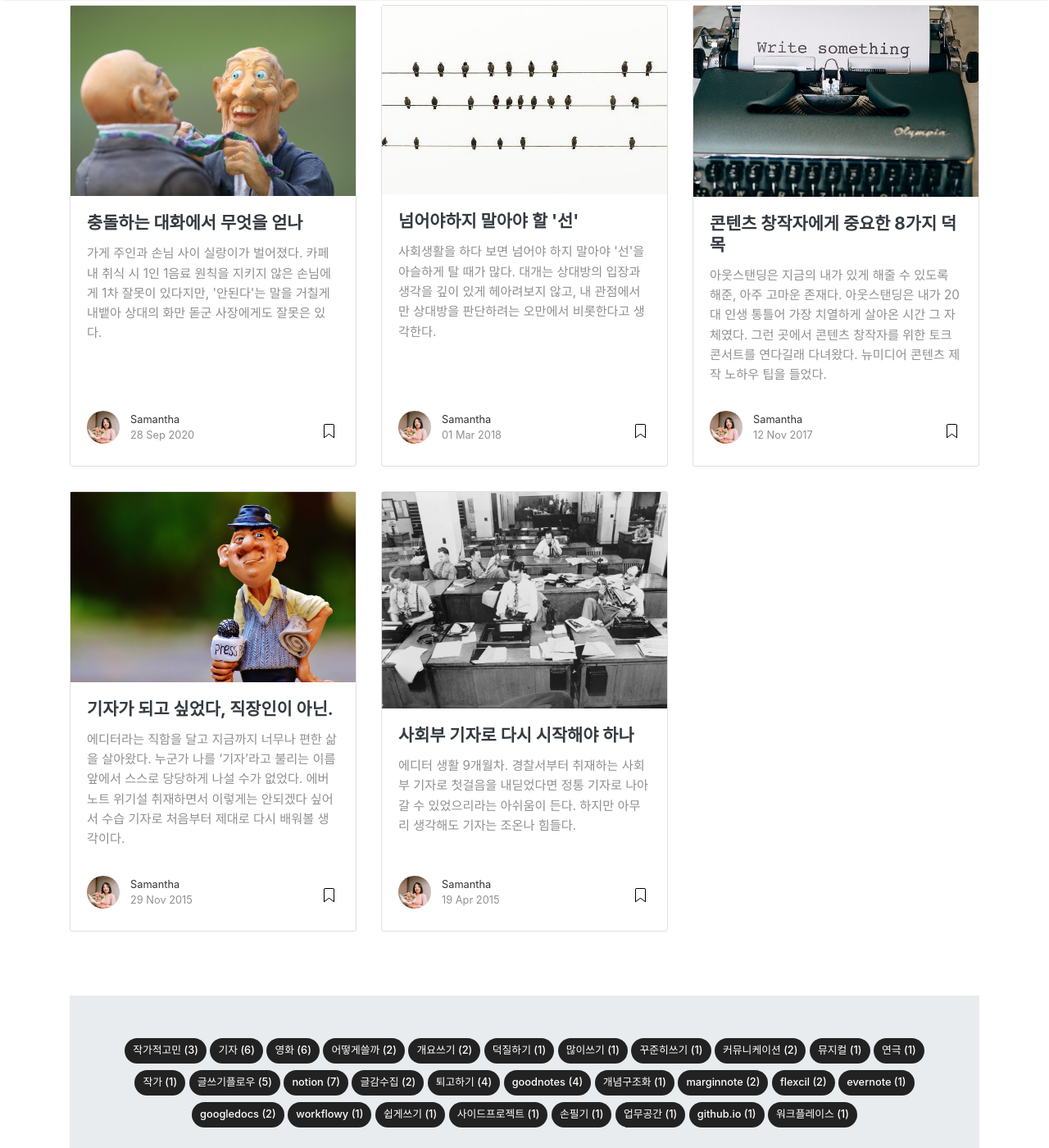
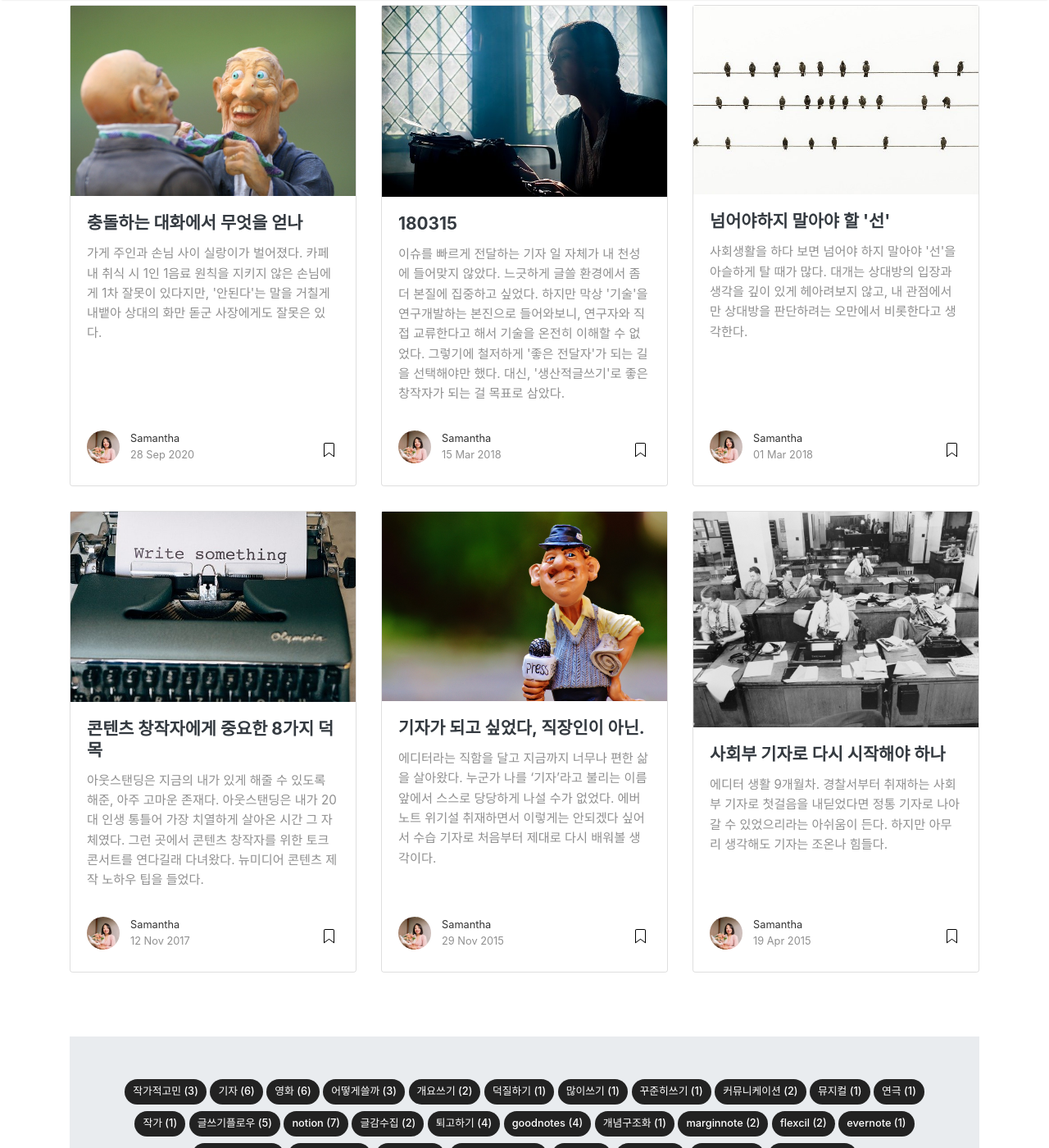
Before and after one commit to samantha-writer/samantha-writer.github.io, a Jekyll site: the page built from _pages/writer.md, in a window 1280 px wide and 1400 px high, scrolled down 745 px. Shown: the whole window at 82% size. Built offline with Jekyll 4.4.1, drawn with Linux system fonts in a browser that asks for light colours; nearby versions of some CDN libraries; some of the changed lines change nothing that is shown.

Commit message:
180315 이미지/포스팅 업로드

```diff
--- /dev/null
+++ b/_posts/2018-03-15-180315.md
@@ -0,0 +1,58 @@
+---
+layout: post
+title:
+date: 2018-03-15
+author: samantha
+categories: [ 콘텐츠라이터 ]
+tags: [ 어떻게쓸까 ]
+image: assets/images/inpost/180315_000.jpg
+description: 이슈를 빠르게 전달하는 기자 일 자체가 내 천성에 들어맞지 않았다. 느긋하게 글쓸 환경에서 좀 더 본질에 집중하고 싶었다. 하지만 막상 '기술'을 연구개발하는 본진으로 들어와보니, 연구자와 직접 교류한다고 해서 기술을 온전히 이해할 수 없었다. 그렇기에 철저하게 '좋은 전달자'가 되는 길을 선택해야만 했다. 대신, '생산적글쓰기'로 좋은 창작자가 되는 걸 목표로 삼았다.
+featured: false
+hidden: false
+---
+
+**과거, 하루살이 인생을 살았다. 오늘은 카카오를 보다가도 내일은 네이버를 보고, 내일모레는 게임사, 나흘째는 스타트업 이런 식이다.**
+
+한 분야만 깊이 파고 싶었으나 상황이 여의치는 않았다. 내 절대적인 시간을 투입하기 어려운 한계가 가장 큰 이유였다. 하나의 키워드를 내세운 야마(주제)의 기사를 쓰기 위해 투자하는 '하루'의 시간조차 모자랐다.
+
+IT산업을 구성하는 여러 분야나 기술, 서비스, 기업을 두루두루 조망해야 기자로서 큰 그림을 볼 수 있다는 명분은 또 다른 이유였다.
+
+마지막 세 번째는 IT기업 출입기자로서 쓸 수 있는 기사 아이템을 한정할 수밖에 없는 상황 그 자체. IT기업의 기술, 서비스에 관한 이야기들을 써나가고 싶었지만 서비스나 기술, 본연의 가치와 원리를 깊이 있게 다루고 싶었다. 그러나 기업 매출, 인사 이동, 투자에 관한 기사를 쓰는 게 더 중요하다는 이야기를 귀 닳도록 들었다. 이윤을 내는 기업을 분석하는 기사가 더 높은 가치를 받았다. 기업→서비스→기술로, 점차 더 작은 범위의 이야기를 하는 건 사실상 불가능에 가까웠던 이유다.
+
+**이런 한계는 나를 갑갑하게 만들었다.**
+
+더 파고들고 싶은데, 더 알고 싶은데, 그 마음을 언제나 절제해야 했다. 좋아하는 걸 잘하고 싶었고 잘하는 걸 거 잘 해내고 싶은 마음이 컸으나, 이런 이유로 그렇지 못할 때가 더 많았다. 스타트업 기사도 그렇고, 카카오 기사도 그렇고, P2P 투자 기사도 그랬다. 심지어 카카오 기사 좀 그만 쓰라는 이야기도 들었다. 물론 더는 그러질 못했다. 서비스의 부속품처럼 기술을 한 줄 소개하고 말 수밖에 없는 부분에서도 크나큰 아쉬움을 느꼈다.
+
+기업 매출이나 사업 전략보다는, 기술이 강조되는 콘텐츠를 쓰고 싶다는 열망이 흘러넘쳤다(물론 그외 다른 부수적인 요인들은 여기서 논외로 한다). 이슈를 쫓는 글이 아닌, 사람들이 궁금해할 가치가 있는 정보를 제공하는 글. 그러려면 아울러 특정 사안에 대해 스스로 질의문을 만들 정도의, 충분히 공부할 시간이 필요했다.
+
+**내게 그런 기회를 안겨준 곳이 바로 아웃스탠딩이었다. 비록 6개월이라는 짧고 짧은 시간을 머문 곳이지만, 그곳에서는 20대 통틀어 가장 빛났고, 가장 치열한 시간을 보냈다고 해도 과언이 아니다. 더 좋은 콘텐츠를 발굴하기 위해 공부했고, 쓰고, 또 공부했다. 정말 그때는 그랬다.**
+
+물론 아웃스탠딩에서 조차 앞서 언급한 모든 고민을 해결하진 못했다.
+
+인공지능, 생산성, P2P, 스타트업이라는, 이전보다는 더 '좁은' 범위를 취재할 기회가 주어졌다. 그러나 비슷한 고민은 지속됐다. 계속 생각하고 계속 보다 보면 끝이 없는 게 리서치(미디어 판에서는 이를 '취재’라고 부르기도 한다)다. 여전히 하루 취재하고, 하루 글 쓰는 행위를 통해 내가 얻어갈 수 있는 게 여전히 많지 않았다.
+
+**왜 그럴까. 곰곰이 생각해봤다. 곧 답을 찾았다. 내 '업'이 가진 한계가 문제였다. 이슈를 빠르게 전달하는 기자 일 자체가 내 천성과 들어맞지 않았다고 말하는 게 정확한 표현일 거다.**
+
+기술 자료를 보고 스스로 이해하는 데 크나큰 어려움을 느꼈다. 사실 사업이나 서비스에 대해 글을 쓰는 것은 아주 어렵지 않았다. 관련 사업을 담당하거나 진행하는 사람을 만나 그들의 이야기를 듣고, 잘 정리하면 됐다. 그런데 인공지능은? 일단 현업에서 인공지능을 연구/개발하는 사람을 찾는 건 하늘의 별따기의 일이었다. 그렇다고 그 수많은 인공지능 관련 기사나 기술 블로그를 보자니, 스스로 관련 기술을 잘 이해하고, 잘 전달하는 건 불가능에 가까웠다(그럴 지능이었다면 이미 대학원에서 연구하고 있었을 것이다). 점점 더 기술집약적인 이야기를 쓸수록, 기술 원리에 관한 이야기를 쓸수록 이러한 경향은 짙어졌다. 텍스트만 읽고 외운다고 해서 그것을 안다고 할 수 없다. 아는 체를 할 뿐이다. 취재 경력으로 무엇인가를 안다고 하기엔, 그 민낯이 너무나도 부끄러웠다.
+
+이미 일어난 현상을 글로 정리하는 일에서는 온전히 나만의 거라 주장할 수 있는 게 별로 없었다.
+
+**인공지능 카테고리를 취재할수록 가까이서 보고, 듣고 싶은 마음이 커졌다. 그래서 카카오브레인에서 기술 콘텐츠 등을 제작하는 업무를 맡게 됐다.**
+
+막상 본진으로 들어와 보니 지금까지의 고민을 해결할 수 있지도 않았다. 가까이서 이들과 직접적인 교류하면 인공지능, 머신러닝, 딥러닝을 쉽게 이해할 수 있을 거로 생각했지만 오만이었다. 실제로 무엇인가를 만들어 보지도 않고, 고민해보지 않은 것은 이전 상황과 여전히 같았다. 고민이 생겼다. "이 틈을 도대체 어떻게 메꿔나가야 할까"
+
+반년 가량 생각을 거듭한 끝에, 지금은 타협점을 찾았다. 예전 기자 생활 했던 때처럼 질문지를 쓰고, 그에 대한 답변을 받는 방식이 바로 그것이다. 기술을 직접 만져보고 경험한 사람들의 이야기를 '전달’하는 관점이라면 스스로 노력해서 결실을 볼 수 있겠다 싶었다. 혼자 기술 논문을 읽어나가는 것은 연구원들과 비교하면 뱁새가 황새 쫓는 꼴이라, 포기했다. 대신, 이들의 자원을 최대한 활용하는 걸 택했다. 실제로 이들의 설명을 한 번이라도 듣고 나면, 관련 문서를 좀 더 수월하게 이해할 수 있다. 그래서 탄생한 게 AI 리포트의 'brain's pick' 섹션이다. 인공지능에 대해 더욱 정확하고, 쉽게 이야기해줄 조언자를 곁에 둘 수 있는 것만으로도 많은 고민을 해결했다고 결론지었다.
+
+기술을 공부해야 한다는 부담감을 덜어내고 나니, 이제 내가 해결해야 할 본질을 들여다볼 수 있게 됐다. 바로, 콘텐츠의 구성 방식에 대해서다. 기술 공부에 투자하는 시간과 노력을 덜 들이는 만큼, 콘텐츠 완성도에 조금 더 많은 공을 들일 수 있게 됐다. 마치 뼈대(기술)에 살(스토리)을 덧대어가는 느낌이라고 보면 된다.
+
+이런 연장선상에서 잘 전달하고 싶은 부분은 공상과학적 상상을 윤리적으로 들여다보기다. 이 또한 전세계 내로라하는 윤리학자들의 멘트, 인사이트를 간추려서 하나의 주제로 엮어서 전달하는 것이 과제다. 인공지능 기술 사회가 도래했을 때 우리 인간은 이를 어떻게 받아들일지, 그로 인해 발생할 윤리적인 문제가 없을지 지금부터 고찰해보는 게 더 낫다고 판단한 게 영향을 미쳤다. 그래서 탄생한 게 AI 리포트의 'pop culture in AI’다. 여러 주장을 하나의 주제로 엮기 위한 수단을 늘리고자 책도 읽고, 영화도 본다. 꼭 인공지능이 주제인 작품이 아니더라도 인간 심리를 이해하는 데 도움이 될만한 작품도 섭렵한다. "나중에 기계가 인간처럼 행동하고 사고하면 어떻게 될까요?"라는 질문에 답하려면 '인간’을 먼저 아는 것이 중요하다고 판단했다. 물론 인간이 왜 그렇게 행동하는지, 이해 못 하는 영역이 더 많다.
+
+**여전히 한계는 있다. 연구개발을 하는 게 아니라면, 인공지능 (콘텐츠) 분야에서 좋은 전달자가 될 수는 있어도, 좋은 창조자가 될 수 없다는 점이다. 그래서 계속 욕심내는 분야가 바로 생산성이다.**
+
+생산성은 내가 일을 하면서 해결하고 싶은 문제를 해결할 수단이자, 연구이다. 타인의 인사이트를 빌려오지 않아도 된다. 논문을 굳이 읽어내려가며 남의 지식을 습득하지 않아도 된다. 단편 아이디어를 하나의 완성된 글로 표현하는 과정을 정제하는 일은, 내게는 곧 실험과도 같다. 반복된 실험(글쓰기)을 통해 내 것을 만들어가는 재미를 생산성으로부터 느껴보려고 한다. 사실 인공지능에 관한 글쓰기와도 유관하다. 이 (직업적) 과업을 달성하기 위한 환경적 토대를 쌓는 일이기 때문이다.
+
+**이렇게 나는, 인공지능 영역에선 좋은 전달자가 되고, 생산성 영역에선 좋은 창조자가 되는 걸 목표로 삼고 오늘도 내일도 열심히 글을 쓴다.**
+
+---
+
+Feature Image by [Yerson Retamal](https://pixabay.com/users/voltamax-60363/?utm_source=link-attribution&utm_medium=referral&utm_campaign=image&utm_content=1421099) from [Pixabay](https://pixabay.com/?utm_source=link-attribution&utm_medium=referral&utm_campaign=image&utm_content=1421099)
```
Also changed, not shown: _posts/2015-11-29-151129.md (+0 -1 lines), assets/images/inpost/180315_000.jpg (added), 1 other file.
